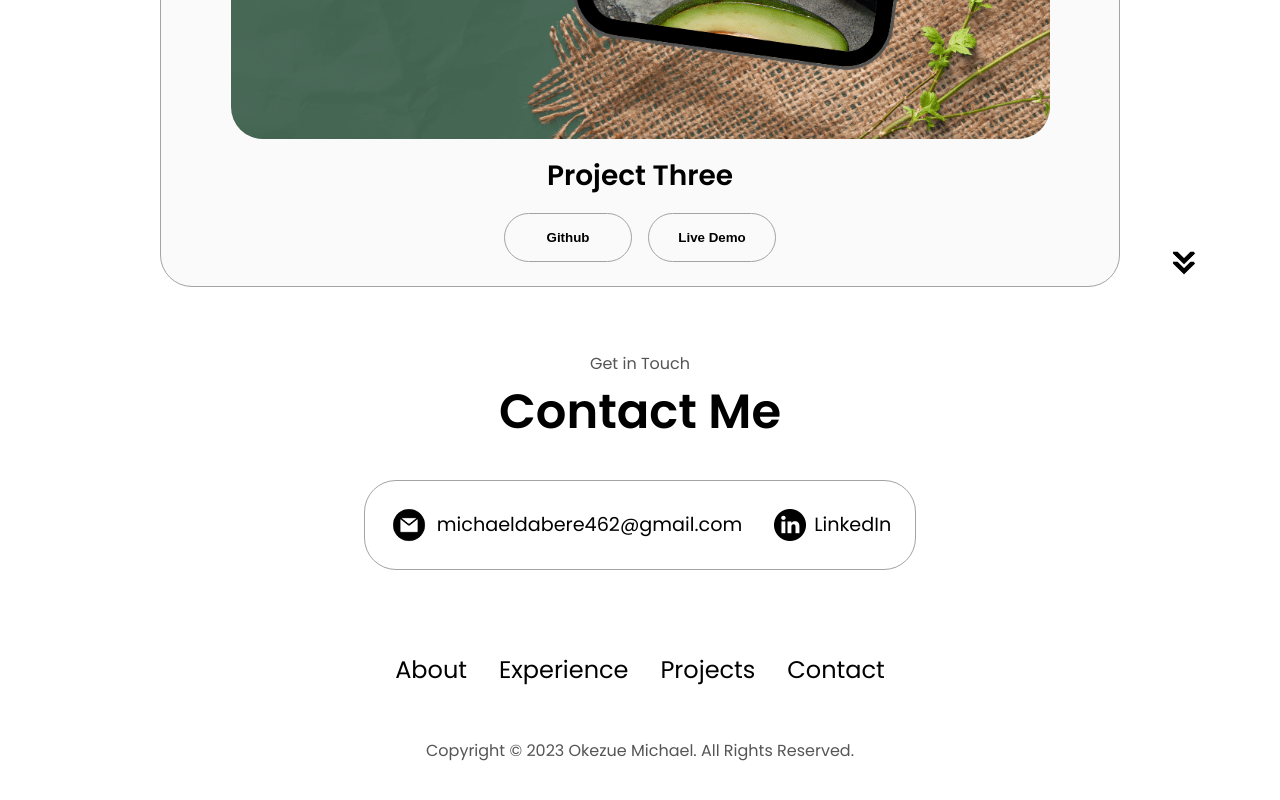
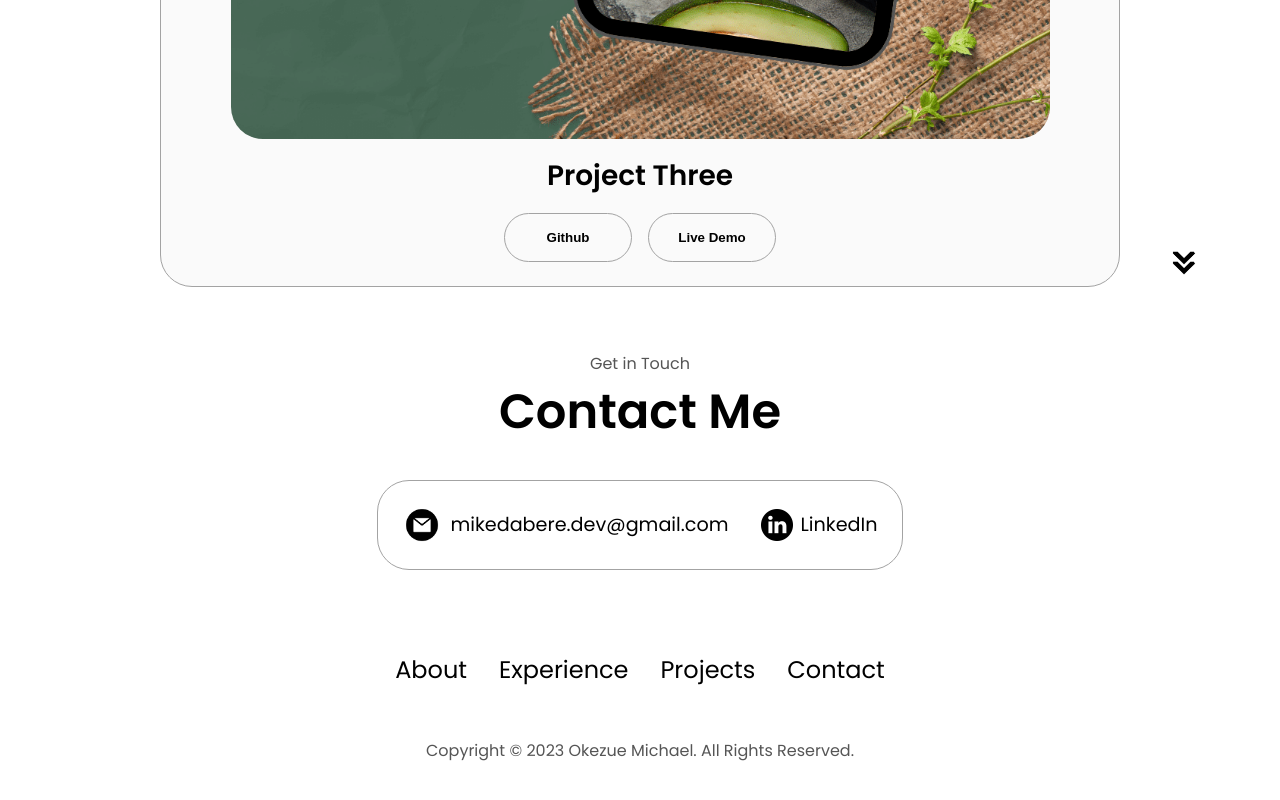
Before and after one commit to DaMike7/Portfolio, a plain HTML site: page index.html in a window 1280 px wide. Shown: the part 3876-4676 px from the top of the page. Drawn offline with Linux system fonts and the light colour scheme.

Commit message:
Update index.html

```diff
--- a/index.html
+++ b/index.html
@@ -319,7 +319,7 @@
             alt="Email icon"
             class="icon contact-icon email-icon"
           />
-          <p><a href="mailto:examplemail@gmail.com">michaeldabere462@gmail.com</a></p>
+          <p><a href="mailto:examplemail@gmail.com">mikedabere.dev@gmail.com</a></p>
         </div>
         <div class="contact-info-container">
           <img
```
